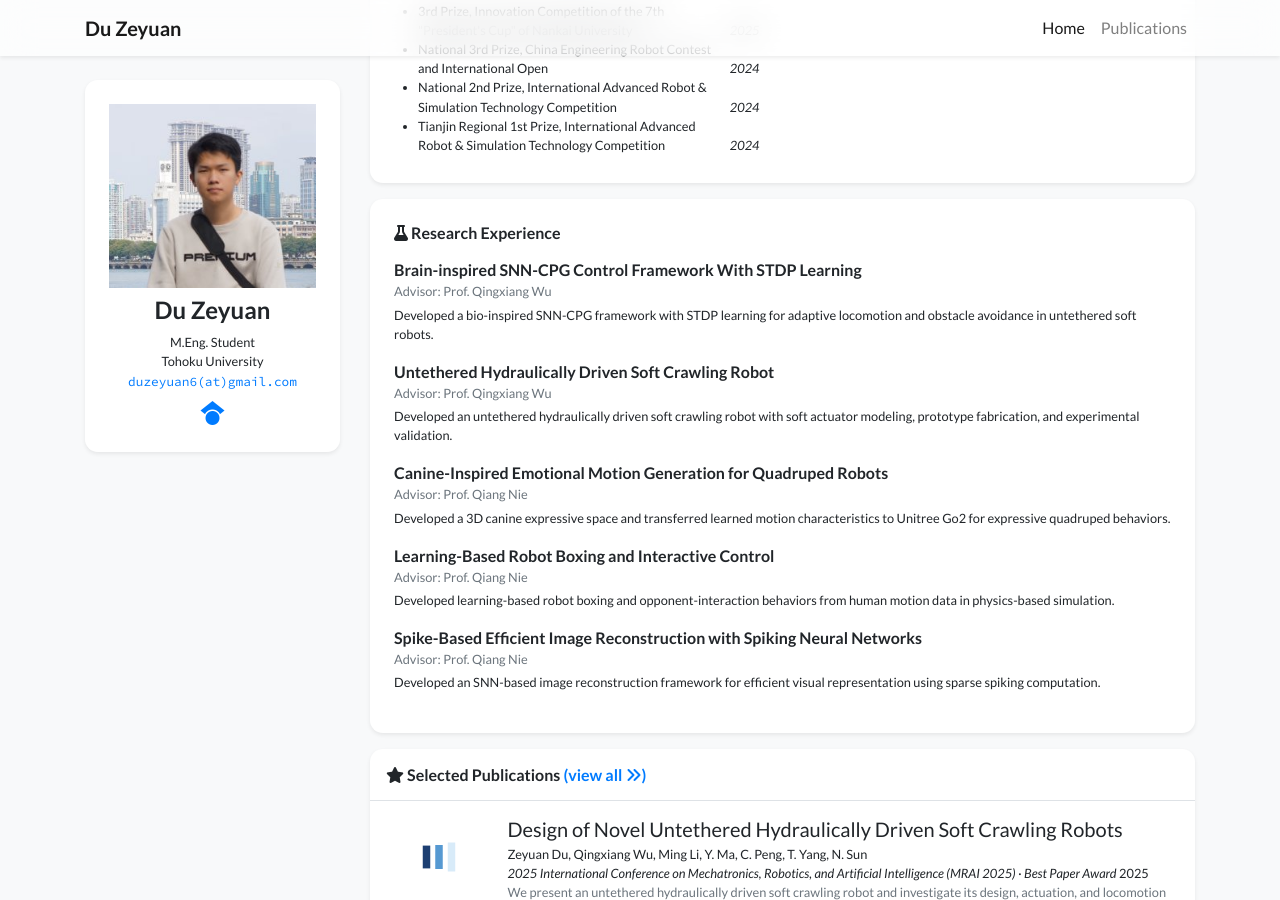
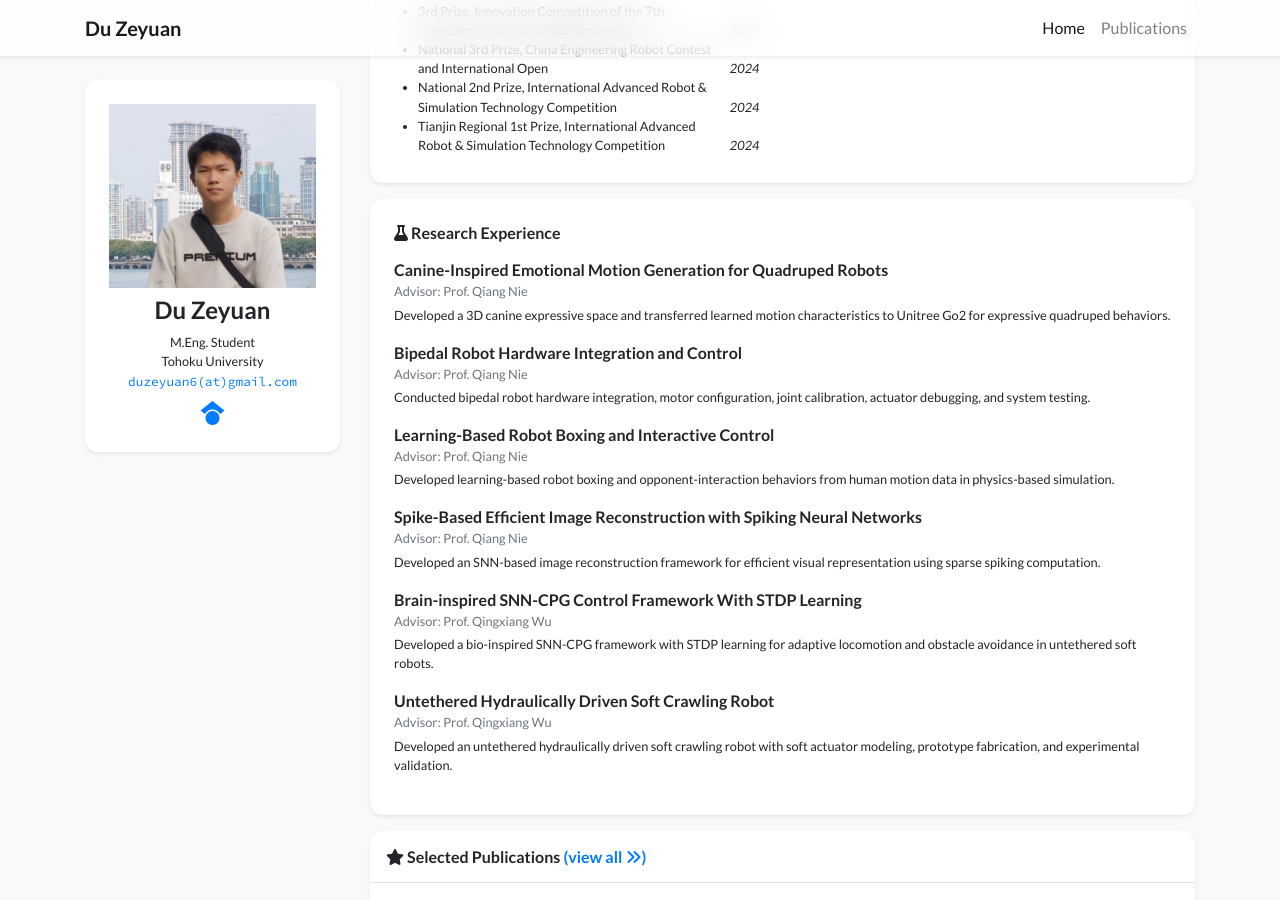
Before and after one commit to duzeyuan6/duzeyuan6.github.io, a Jekyll site: the page built from index.html, in a window 1280 px wide and 900 px high, scrolled down 821 px. Built offline with Jekyll 4.4.1, drawn with Linux system fonts in a browser that asks for light colours; nearby versions of some CDN libraries; a style sheet for code colours, icons or effects is not loaded.

Commit message:
Update research_experience.yml

```diff
--- a/_data/research_experience.yml
+++ b/_data/research_experience.yml
@@ -1,20 +1,14 @@
-- title: Brain-inspired SNN-CPG Control Framework With STDP Learning
-  advisor: Prof. Qingxiang Wu
-  description: >-
-    Developed a bio-inspired SNN-CPG framework with STDP learning for adaptive locomotion
-    and obstacle avoidance in untethered soft robots.
-
-- title: Untethered Hydraulically Driven Soft Crawling Robot
-  advisor: Prof. Qingxiang Wu
-  description: >-
-    Developed an untethered hydraulically driven soft crawling robot with soft actuator
-    modeling, prototype fabrication, and experimental validation.
-
 - title: Canine-Inspired Emotional Motion Generation for Quadruped Robots
   advisor: Prof. Qiang Nie
   description: >-
     Developed a 3D canine expressive space and transferred learned motion characteristics
     to Unitree Go2 for expressive quadruped behaviors.
+
+- title: Bipedal Robot Hardware Integration and Control
+  advisor: Prof. Qiang Nie
+  description: >-
+    Conducted bipedal robot hardware integration, motor configuration, joint calibration,
+    actuator debugging, and system testing.
 
 - title: Learning-Based Robot Boxing and Interactive Control
   advisor: Prof. Qiang Nie
@@ -27,3 +21,15 @@
   description: >-
     Developed an SNN-based image reconstruction framework for efficient visual
     representation using sparse spiking computation.
+
+- title: Brain-inspired SNN-CPG Control Framework With STDP Learning
+  advisor: Prof. Qingxiang Wu
+  description: >-
+    Developed a bio-inspired SNN-CPG framework with STDP learning for adaptive locomotion
+    and obstacle avoidance in untethered soft robots.
+
+- title: Untethered Hydraulically Driven Soft Crawling Robot
+  advisor: Prof. Qingxiang Wu
+  description: >-
+    Developed an untethered hydraulically driven soft crawling robot with soft actuator
+    modeling, prototype fabrication, and experimental validation.
```
